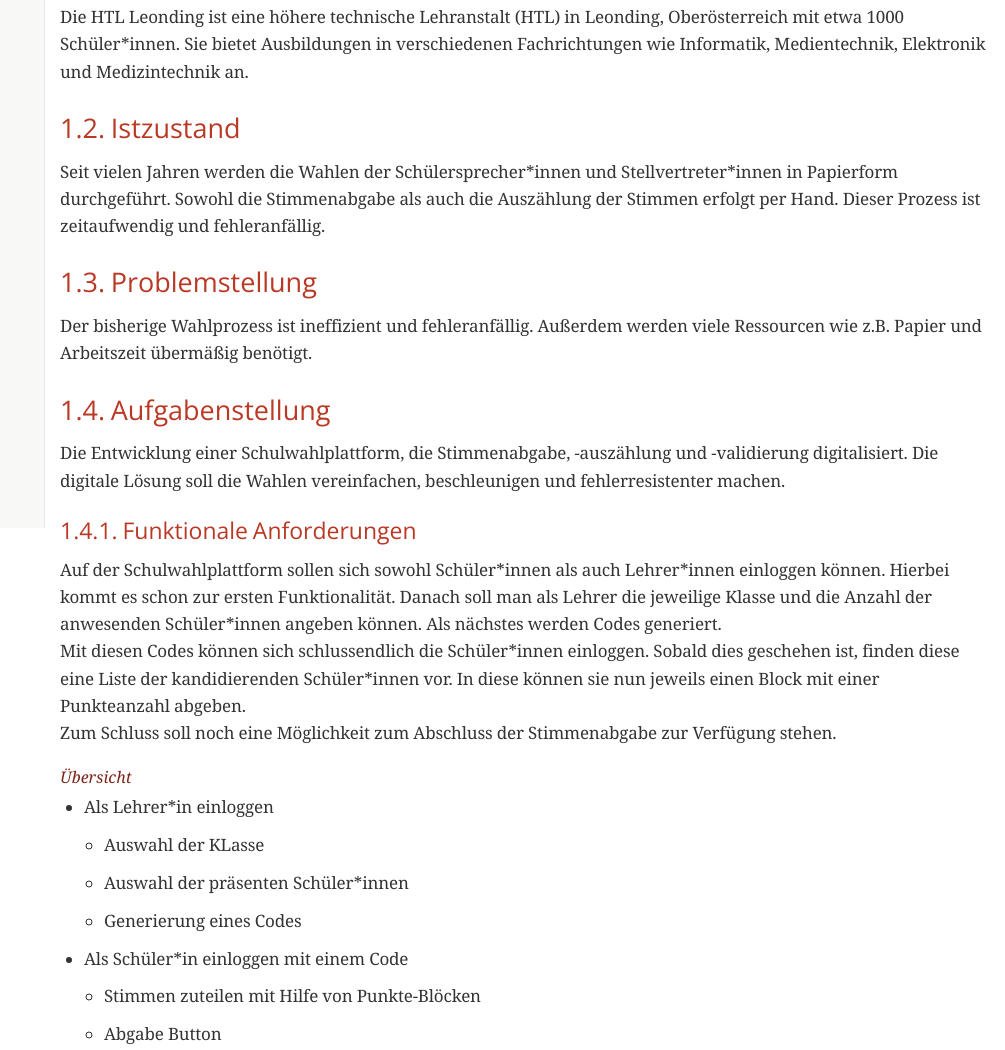
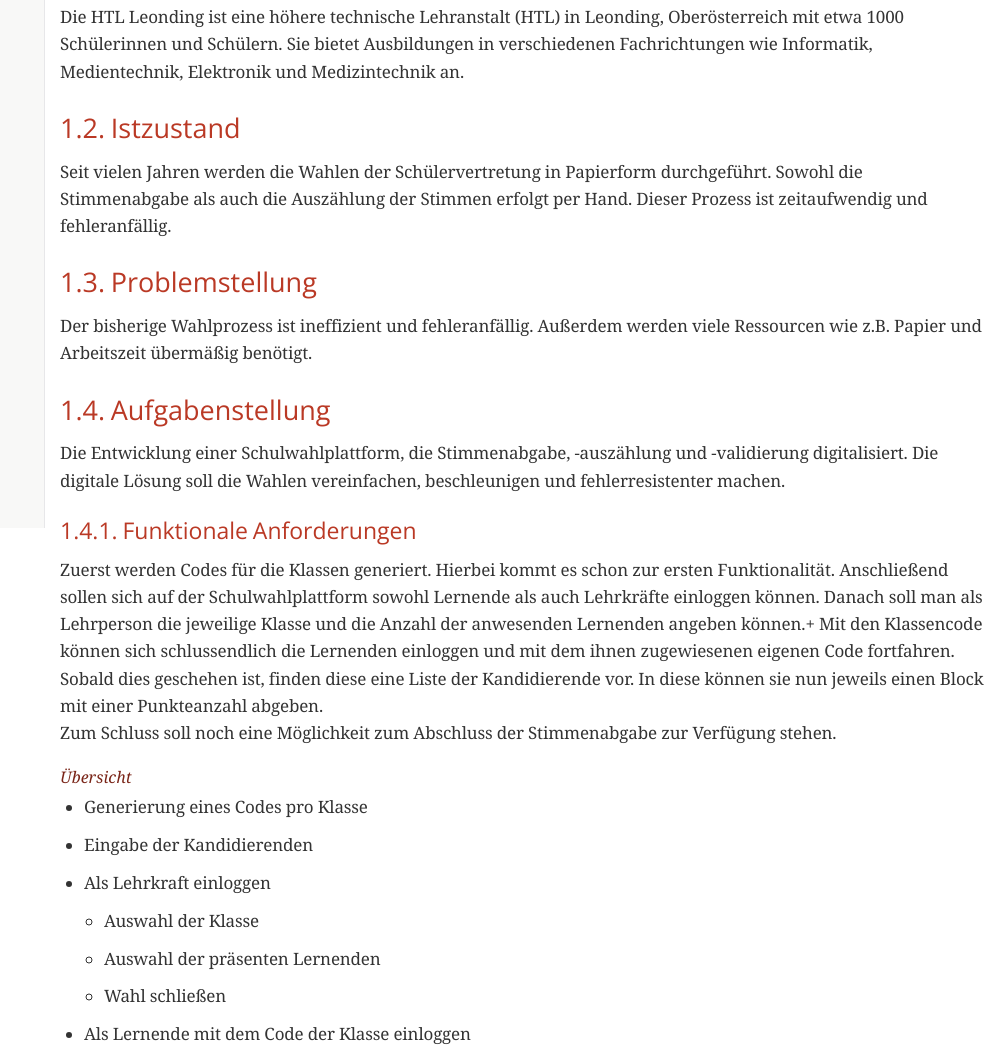
Before and after one commit to 2425-3ahif-syp/02-projekte-digitale-schulwahl, a plain HTML site: page pflichtenheft.html in a window 1280 px wide. Shown: the part 272-1322 px from the top of the page, without its empty margins (275-1280 px from the left). Drawn offline with nearby package versions, Linux system fonts and the light colour scheme; a web font is replaced by a local one.

Commit message:
Deploying to gh-pages from @ 2425-3ahif-syp/02-projekte-digitale-schulwahl@9388ad976a1ed59f3f8e61e1c441d12b6c94ae00 🚀

```diff
--- a/pflichtenheft.html
+++ b/pflichtenheft.html
@@ -476,14 +476,14 @@
 <div class="sect2">
 <h3 id="_ausgangssituation"><a class="anchor" href="#_ausgangssituation"></a>1.1. Ausgangssituation</h3>
 <div class="paragraph">
-<p>Die HTL Leonding ist eine höhere technische Lehranstalt (HTL) in Leonding, Oberösterreich mit etwa 1000 Schüler*innen.
+<p>Die HTL Leonding ist eine höhere technische Lehranstalt (HTL) in Leonding, Oberösterreich mit etwa 1000 Schülerinnen und Schülern.
 Sie bietet Ausbildungen in verschiedenen Fachrichtungen wie Informatik, Medientechnik, Elektronik und Medizintechnik an.</p>
 </div>
 </div>
 <div class="sect2">
 <h3 id="_istzustand"><a class="anchor" href="#_istzustand"></a>1.2. Istzustand</h3>
 <div class="paragraph">
-<p>Seit vielen Jahren werden die Wahlen der Schülersprecher*innen und Stellvertreter*innen in Papierform durchgeführt.
+<p>Seit vielen Jahren werden die Wahlen der Schülervertretung in Papierform durchgeführt.
 Sowohl die Stimmenabgabe als auch die Auszählung der Stimmen erfolgt per Hand. Dieser Prozess ist zeitaufwendig und fehleranfällig.</p>
 </div>
 </div>
@@ -503,10 +503,9 @@
 <div class="sect3">
 <h4 id="_funktionale_anforderungen"><a class="anchor" href="#_funktionale_anforderungen"></a>1.4.1. Funktionale Anforderungen</h4>
 <div class="paragraph">
-<p>Auf der Schulwahlplattform sollen sich sowohl Schüler*innen als auch Lehrer*innen einloggen können. Hierbei kommt es schon zur ersten Funktionalität.
-Danach soll man als Lehrer die jeweilige Klasse und die Anzahl der anwesenden Schüler*innen angeben können.
-Als nächstes werden Codes generiert.<br>
-Mit diesen Codes können sich schlussendlich die Schüler*innen einloggen. Sobald dies geschehen ist, finden diese eine Liste der kandidierenden Schüler*innen vor.
+<p>Zuerst werden Codes für die Klassen generiert. Hierbei kommt es schon zur ersten Funktionalität. Anschließend sollen sich auf der Schulwahlplattform sowohl Lernende als auch Lehrkräfte einloggen können.
+Danach soll man als Lehrperson die jeweilige Klasse und die Anzahl der anwesenden Lernenden angeben können.+
+Mit den Klassencode können sich schlussendlich die Lernenden einloggen und mit dem ihnen zugewiesenen eigenen Code fortfahren. Sobald dies geschehen ist, finden diese eine Liste der Kandidierende vor.
 In diese können sie nun jeweils einen Block mit einer Punkteanzahl abgeben.<br>
 Zum Schluss soll noch eine Möglichkeit zum Abschluss der Stimmenabgabe zur Verfügung stehen.</p>
 </div>
@@ -514,23 +513,29 @@
 <div class="title">Übersicht</div>
 <ul>
 <li>
-<p>Als Lehrer*in einloggen</p>
+<p>Generierung eines Codes pro Klasse</p>
+</li>
+<li>
+<p>Eingabe der Kandidierenden</p>
+</li>
+<li>
+<p>Als Lehrkraft einloggen</p>
 <div class="ulist">
 <ul>
 <li>
-<p>Auswahl der KLasse</p>
+<p>Auswahl der Klasse</p>
 </li>
 <li>
-<p>Auswahl der präsenten Schüler*innen</p>
+<p>Auswahl der präsenten Lernenden</p>
 </li>
 <li>
-<p>Generierung eines Codes</p>
+<p>Wahl schließen</p>
 </li>
 </ul>
 </div>
 </li>
 <li>
-<p>Als Schüler*in einloggen mit einem Code</p>
+<p>Als Lernende mit dem Code der Klasse einloggen</p>
 <div class="ulist">
 <ul>
 <li>
@@ -592,7 +597,7 @@
 <div class="title">Nicht-Ziele</div>
 <ul>
 <li>
-<p>Verwaltung von Schüler*innenlisten</p>
+<p>Verwaltung von der Liste der Lernenden</p>
 </li>
 <li>
 <p>Verwaltung von Klassenlisten</p>
@@ -607,17 +612,17 @@
 <h3 id="_mengengerüst"><a class="anchor" href="#_mengengerüst"></a>1.6. Mengengerüst</h3>
 <div class="paragraph">
 <p>Die Wahl für die Schülervertretung findet einmal im Jahr statt.
-Einzurechnen sind dabei ca. 1000 Schüler*innen, die alle am selben Tag innerhalb kurzer Zeit abstimmen wollen. Dabei müssen diese
-jeweils maximal 8 Punkte-Blöcke abgeben.</p>
+Einzurechnen sind dabei ca. 1000 Lernende, die alle am selben Tag innerhalb kurzer Zeit abstimmen wollen. Dabei müssen diese
+jeweils maximal 6 Punkte-Blöcke abgeben.</p>
 </div>
 </div>
 <div class="sect2">
 <h3 id="_rahmenbedingungen"><a class="anchor" href="#_rahmenbedingungen"></a>1.7. Rahmenbedingungen</h3>
 <div class="paragraph">
 <p>Es müssen sowohl rechtliche als auch organisatorische Rahmenbedingungen eingehalten werden. Zu den rechtlichen Rahmenbedingungen zählt,
-dass jede*r Schüler*in anonym wählen und nur ein Mal seine/ihre Stimme abgeben kann.<br>
-Organisatorisch muss sichergestellt werden, dass die Software im Schulnetzwerk eingebunden ist und für die Dauer der Wahl nur den Beteiligten
-Lehrer*innen und Schüler*innen zur Verfügung steht.<br>
+dass alle Lernenden anonym wählen und nur einmal ihre Stimme abgeben können.<br>
+Organisatorisch muss sichergestellt werden, dass die Software im Schulnetzwerk eingebunden ist und für die Dauer der Wahl nur den beteiligten
+Lehrkräften und Lernende zur Verfügung steht.<br>
 Eine Betreuung und Wartung durch einen Systemadministrator ist für die Folgejahre erforderlich.</p>
 </div>
 </div>
@@ -626,7 +631,7 @@
 </div>
 <div id="footer">
 <div id="footer-text">
-Last updated 2025-03-17 18:36:03 UTC
+Last updated 2025-03-18 00:16:13 UTC
 </div>
 </div>
 </body>
```
Also changed, not shown: index.html (+1 -1 lines), minutes-of-meeting.html (+2 -2 lines), projektauftrag.html (+1 -1 lines), sysspec.html (+2 -2 lines), wireframes.html (+1 -1 lines).
